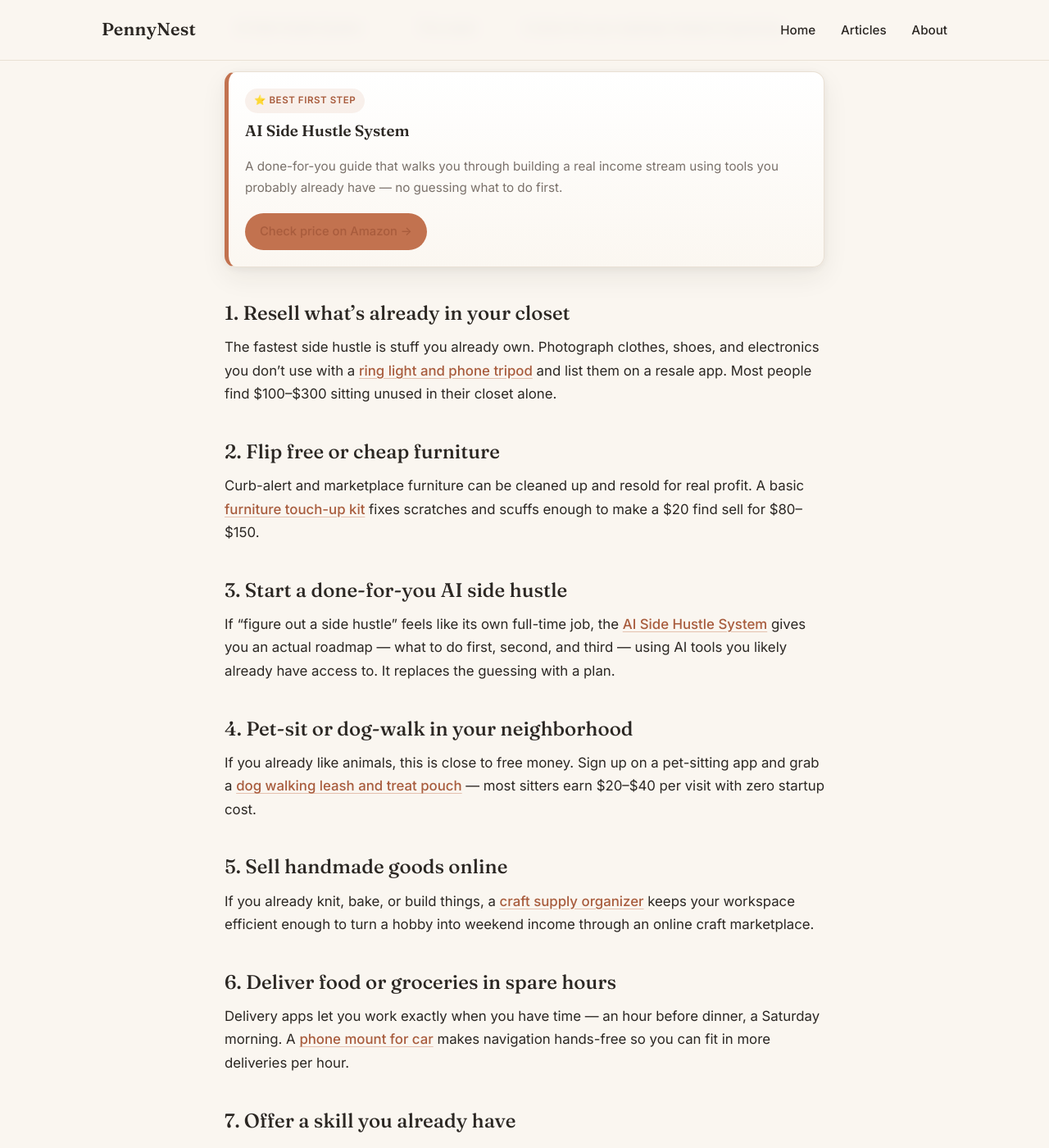
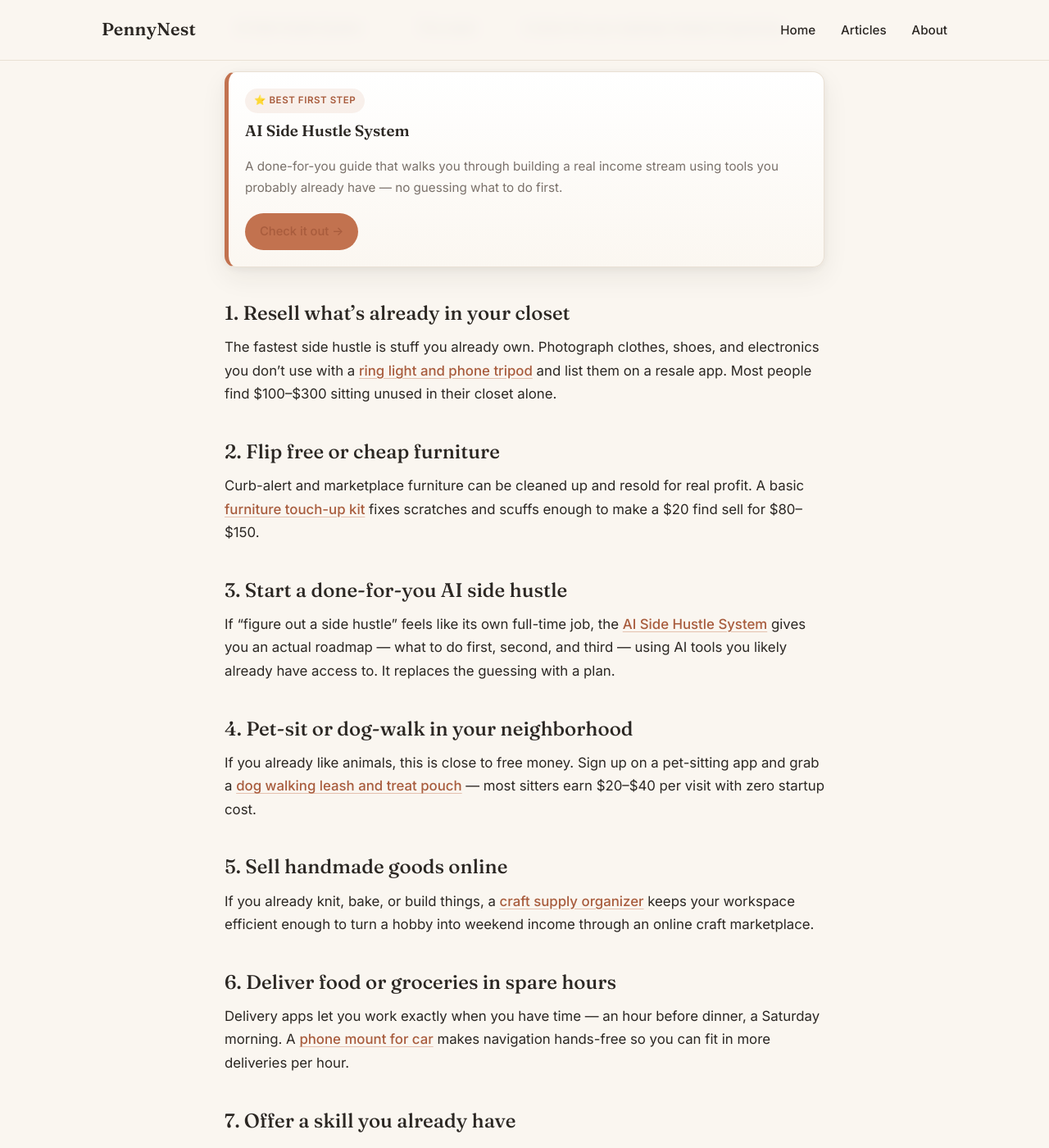
Before and after one commit to cozylifepicks/pennynest, a Jekyll site: the page built from _posts/2026-07-24-side-hustles-you-can-start-this-week.md, in a window 1280 px wide and 1400 px high, scrolled down 1151 px. Shown: the whole window at 82% size. Built offline with Jekyll 4.4.1, drawn with Linux system fonts in a browser that asks for light colours; some of the changed text lies outside the part shown.

```diff
--- a/_includes/pick.html
+++ b/_includes/pick.html
@@ -2,5 +2,5 @@
   <span class="pick-badge">⭐ {{ include.label | default: "Our Top Pick" }}</span>
   <p class="pick-name">{{ include.name }}</p>
   <p class="pick-why">{{ include.why }}</p>
-  <a class="pick-btn" href="{{ include.link }}" rel="nofollow sponsored" target="_blank">{{ include.cta | default: "Check price on Amazon" }} →</a>
+  <a class="pick-btn" href="{{ include.link }}" rel="nofollow sponsored" target="_blank">{{ include.cta | default: "Check it out" }} →</a>
 </div>
--- a/_layouts/default.html
+++ b/_layouts/default.html
@@ -40,7 +40,7 @@
   // article open and can click more picks), tag them the way Google requires
   // (rel="sponsored"), and fire a GA4 event so we can finally measure clicks.
   (function(){
-    var AFF = /(amazon\.[a-z.]+|amzn\.to|digistore24|betterdailyguide)/i;
+    var AFF = /(amazon\.[a-z.]+|amzn\.to|digistore24|betterdailyguide|digital-planning-studio)/i;
     document.querySelectorAll('a[href]').forEach(function(a){
       try {
         var u = new URL(a.href, location.href);
--- a/_layouts/home.html
+++ b/_layouts/home.html
@@ -15,7 +15,7 @@ layout: default
   <div class="post-grid">
     {% for post in site.posts %}
     <a class="post-card" href="{{ post.url | relative_url }}">
-      {% if post.image %}<img src="{{ post.image | relative_url }}" alt="{{ post.title | escape }}">{% endif %}
+      {% if post.image %}<img src="{{ post.image | relative_url }}" alt="{{ post.title | escape }}" loading="lazy" decoding="async">{% endif %}
       <div class="post-card-body">
         {% if post.category %}<p class="kicker">{{ post.category }}</p>{% endif %}
         <h3>{{ post.title }}</h3>
--- a/_layouts/post.html
+++ b/_layouts/post.html
@@ -14,6 +14,19 @@ layout: default
     {{ content }}
   </div>
 
+  <div class="pick post-newsletter">
+    <span class="pick-badge">✉️ Free</span>
+    <p class="pick-name">Enjoying these ideas?</p>
+    <p class="pick-why">Get one new guide like this each week — free, no spam, unsubscribe anytime.</p>
+    <form action="https://app.us4.list-manage.com/subscribe/post?u=0c0152970d6dc82a540d46a35&amp;id=a02e12a40b&amp;f_id=00e825eaf0" method="post" target="_blank" class="footer-newsletter-form" novalidate>
+      <input type="email" name="EMAIL" placeholder="Your email" required class="footer-newsletter-input">
+      <div aria-hidden="true" style="position:absolute;left:-5000px;">
+        <input type="text" name="b_0c0152970d6dc82a540d46a35_a02e12a40b" tabindex="-1" value="">
+      </div>
+      <button type="submit" class="btn footer-newsletter-btn">Subscribe</button>
+    </form>
+  </div>
+
   {% assign other_posts = site.posts | where_exp: "post", "post.url != page.url" %}
   {% assign same_category = other_posts | where: "category", page.category %}
   {% assign different_category = other_posts | where_exp: "post", "post.category != page.category" %}
@@ -24,7 +37,7 @@ layout: default
     <div class="post-grid">
       {% for post in related_posts %}
       <a class="post-card" href="{{ post.url | relative_url }}">
-        {% if post.image %}<img src="{{ post.image | relative_url }}" alt="{{ post.title | escape }}">{% endif %}
+        {% if post.image %}<img src="{{ post.image | relative_url }}" alt="{{ post.title | escape }}" loading="lazy" decoding="async">{% endif %}
         <div class="post-card-body">
           {% if post.category %}<p class="kicker">{{ post.category }}</p>{% endif %}
           <h3>{{ post.title }}</h3>
--- a/assets/css/main.css
+++ b/assets/css/main.css
@@ -432,6 +432,11 @@ a { color: var(--terra-dark); }
 }
 .pick-btn:hover { background: var(--terra-dark); color: #fff; transform: translateY(-1px); }
 
+/* ---- In-article newsletter box ---- */
+.post-newsletter { margin: 36px 0 8px; }
+.post-newsletter .footer-newsletter-form { max-width: 420px; margin-top: 4px; }
+.post-newsletter .footer-newsletter-input { background: #fff; }
+
 /* ---- Conversion: comparison table ---- */
 .prose .table-wrap { overflow-x: auto; margin: 24px 0; }
 .prose table {
```
Also changed, not shown: images/budget-hero.jpg, images/sidehustle-hero.jpg, images/sunday-money-pin-1.jpg (added), 1 other file.
